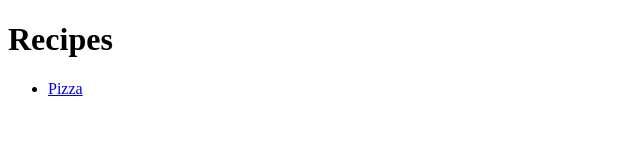
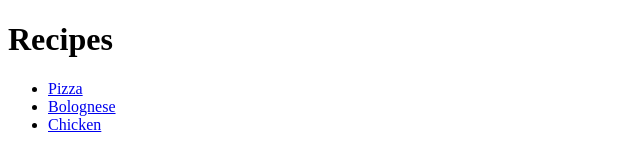
Before and after one commit to yellowminute/recipes, a plain HTML site: page index.html in a window 1280 px wide. Shown: the whole page, without its empty margins (0-640 px from the left). Drawn offline with Linux system fonts and the light colour scheme.

Commit message:
Add  2 linked recipes

```diff
--- a/index.html
+++ b/index.html
@@ -12,6 +12,8 @@
         <h1>Recipes</h1>
         <ul>
             <li><a href="./recipe/pizza.html" target="_blank" rel="noopener noreferer">Pizza </a></li>
+            <li><a href="./recipe/bolognese.html" target="_blank" rel="noopener noreferer">Bolognese </a></li>
+            <li><a href="./recipe/chicken.html" target="_blank" rel="noopener noreferer">Chicken</a></li>
         </ul>
     </body>
 
```
